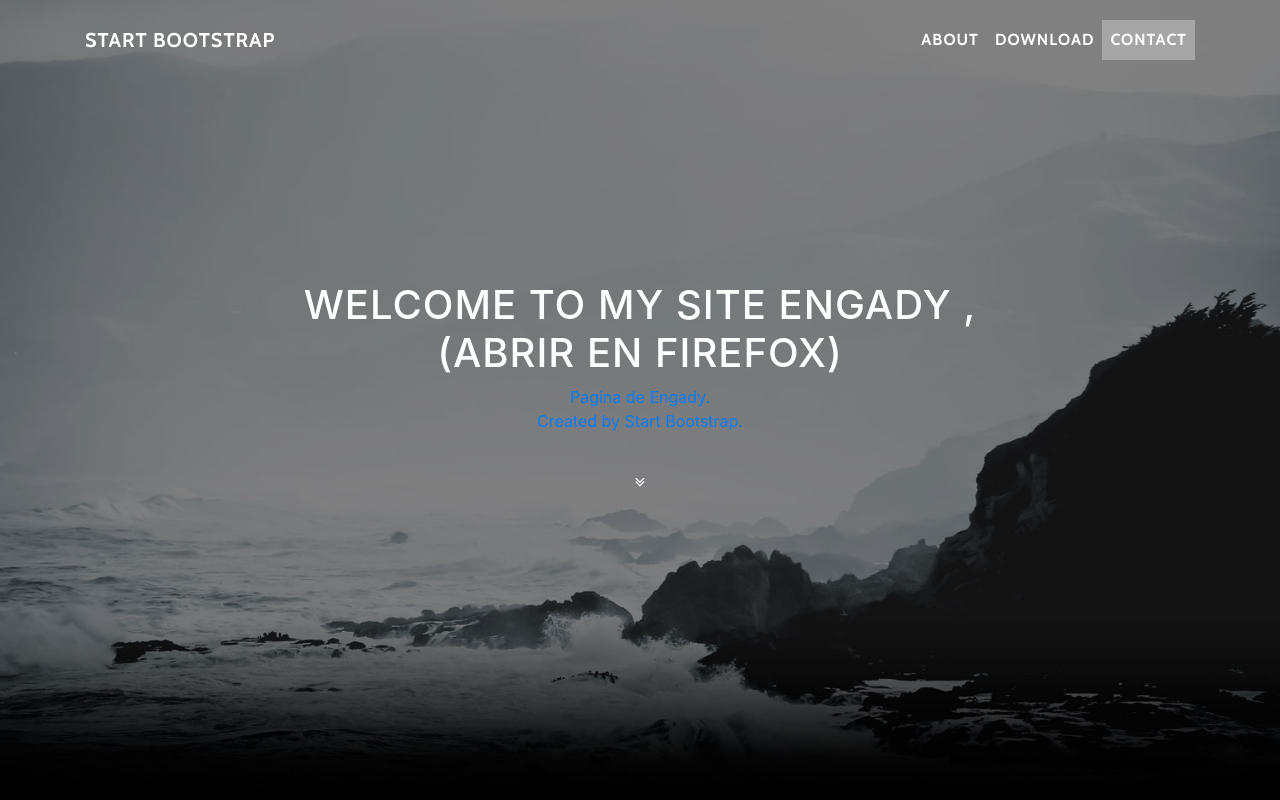
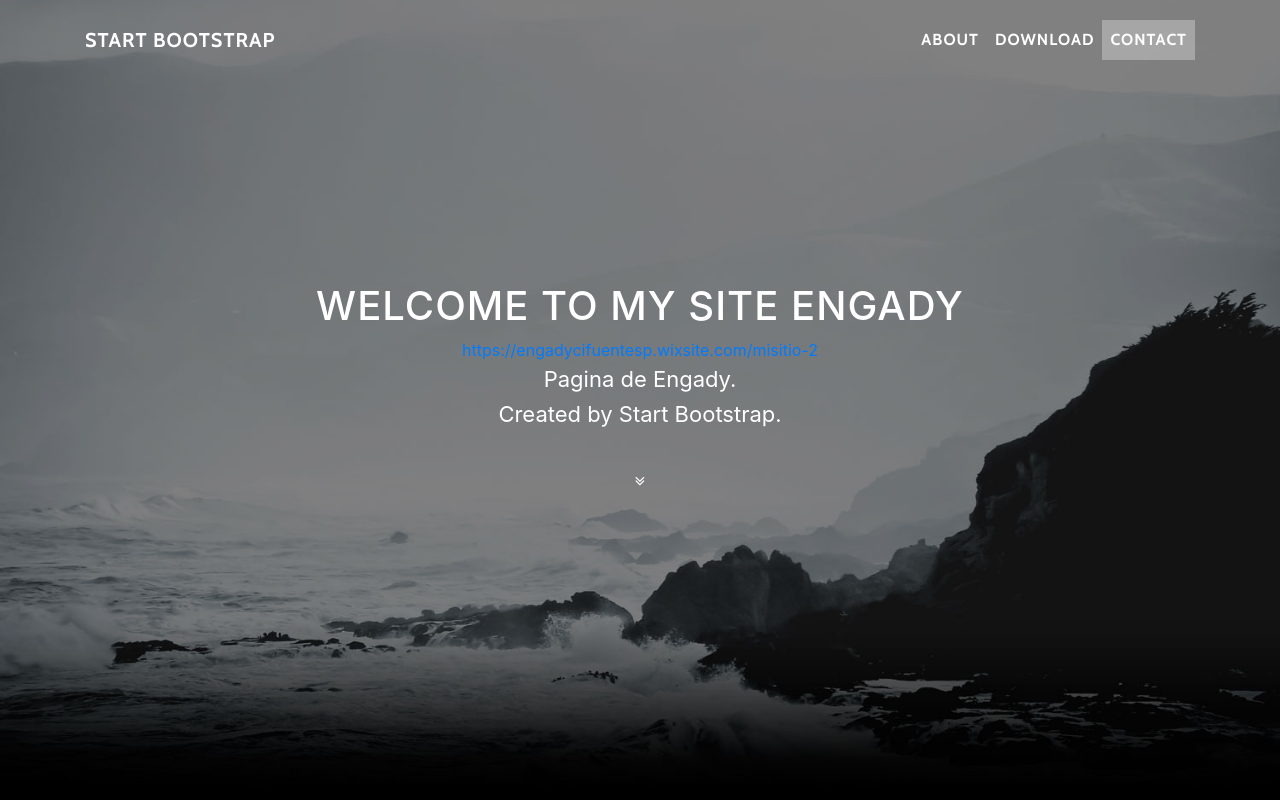
Before and after one commit to EngadyC/Proyecto-, a website with bundled scripts: page index.html in a window 1280 px wide. Shown: the top 800 px of the page. Built offline with nearby package versions, Linux system fonts and the light colour scheme.

Commit message:
Update index.html

```diff
--- a/index.html
+++ b/index.html
@@ -55,8 +55,12 @@
         <div class="container">
           <div class="row">
             <div class="col-lg-8 mx-auto">
-              <h1 >Welcome to my site Engady ,(Abrir en firefox)</h1>
-               <a href ="https://engadycifuentesp.wixsite.com/misitio-2></a>
+              <h1 >Welcome to my site Engady </h1>
+              <span class="subheading"> <a href=ponlo en el buscador de firexo >https://engadycifuentesp.wixsite.com/misitio-2</a>
+
+</span>
+
+
               <p class="intro-text"> Pagina de Engady.
                 <br>Created by Start Bootstrap.</p>
               <a href="#about" class="btn btn-circle js-scroll-trigger">
```
